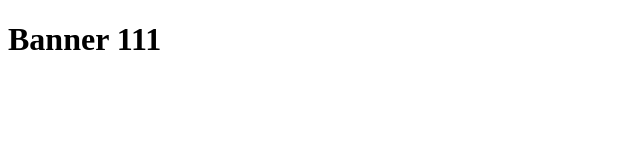
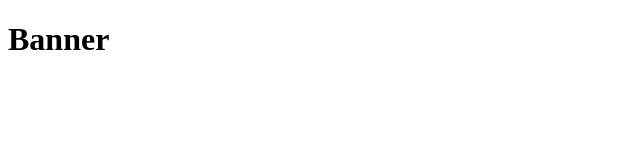
Before and after one commit to AlexandrTischenko/git_workout, a plain HTML site: page banner.html in a window 1280 px wide. Shown: the full height of the page, 0-640 px from the left. Drawn offline with Linux system fonts and the light colour scheme.

Commit message:
new commit
C1

C2

C3

```diff
--- a/banner.html
+++ b/banner.html
@@ -5,6 +5,6 @@
     <meta http-equiv="X-UA-Compatible" content="IE=edge">
 </head>
 <body>
-    <h1>Banner 111</h1>
+    <h1>Banner</h1>
 </body>
 </html>
```
Also changed, not shown: 1 other file.
